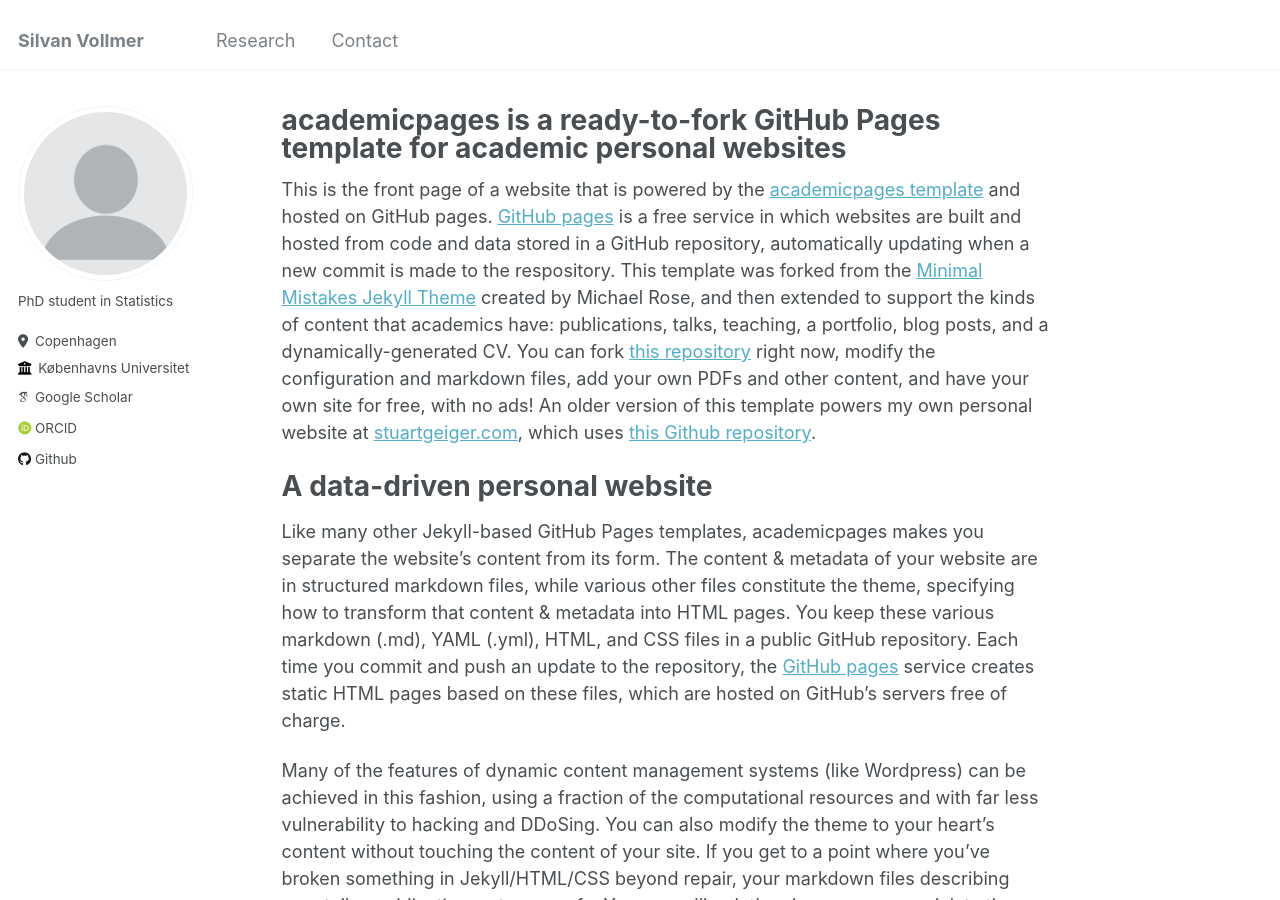
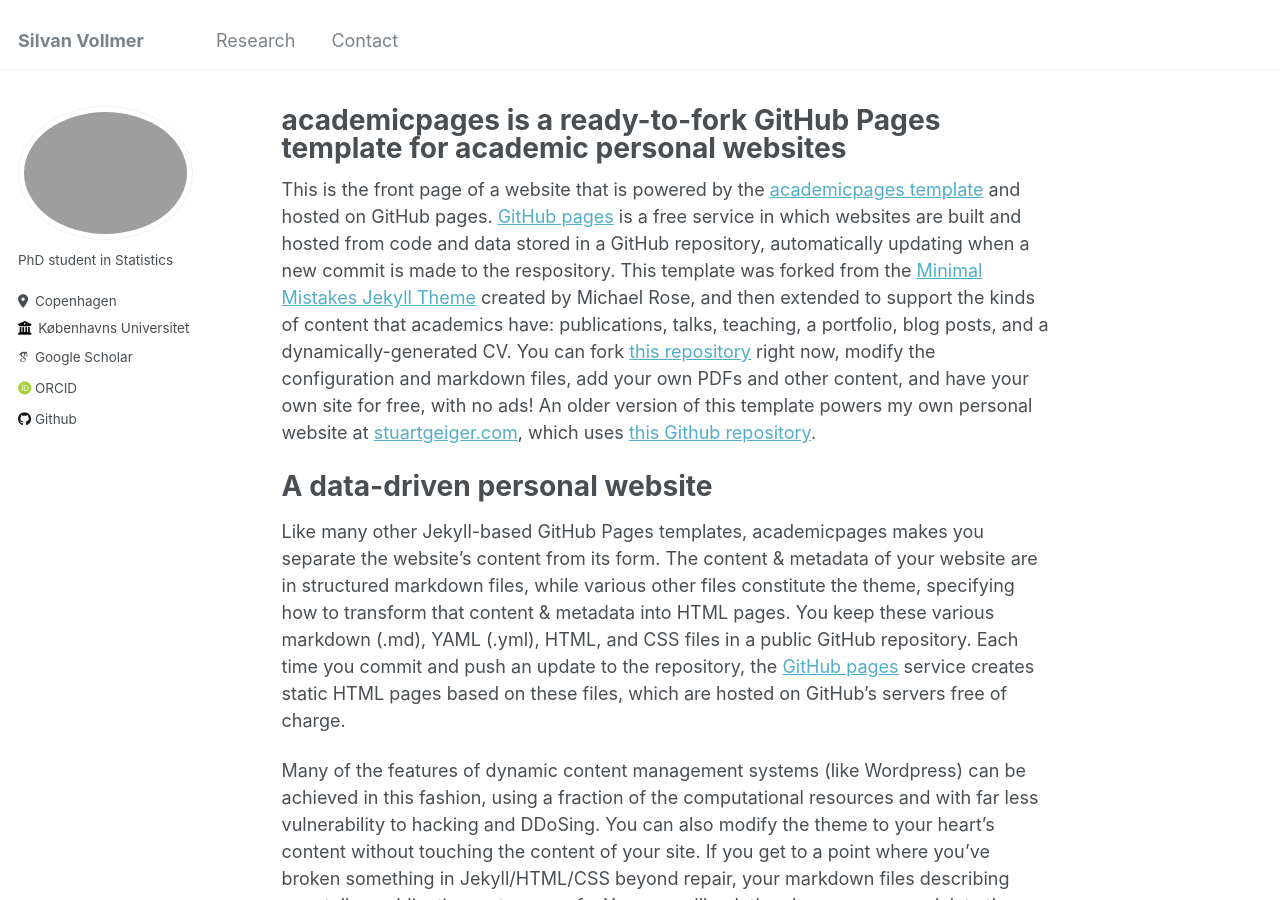
Before and after one commit to silvanvollmer/silvanvollmer.github.io, a Jekyll site: the page built from _pages/about.md, in a window 1280 px wide and 900 px high. Built offline with Jekyll 4.4.1, drawn with Linux system fonts in a browser that asks for light colours; some web fonts are replaced.

Commit message:
Update _config.yml

```diff
--- a/_config.yml
+++ b/_config.yml
@@ -21,7 +21,7 @@
 #               Additional customization can be done by editing /_includes/author-profile.html
 author:
   # Biographic information
-  avatar           : "profile.png"
+  avatar           : "silvanvollmer.github.io/files/Silvan-Vollmer-71x96.jpg"
   name             : ""
   pronouns         : # example: "she/her"
   bio              : "PhD student in Statistics"
```
